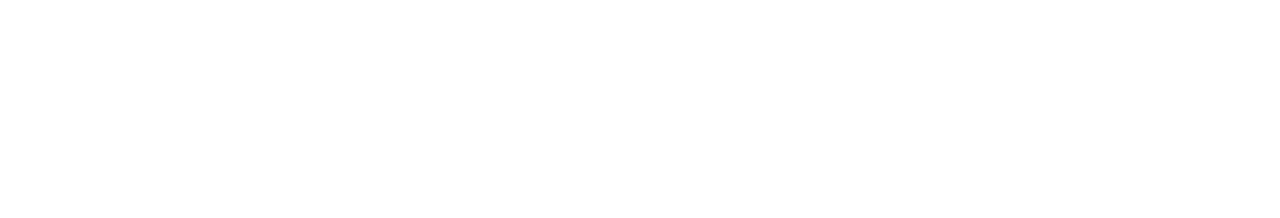
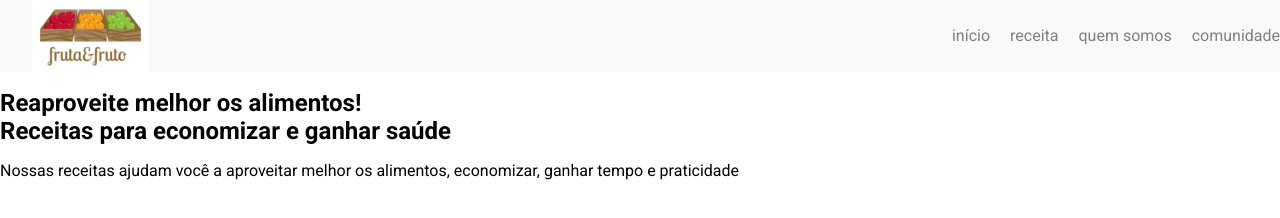
Before and after one commit to CriSarah/ArquiteturaCSS, a plain HTML site: page index.html in a window 1280 px wide. Drawn offline with Linux system fonts and the light colour scheme.

Commit message:
Adicionando título, subtitulo e parágrafo

```diff
--- /dev/null
+++ b/assets/css/menu/cabecalho.css
@@ -0,0 +1,7 @@
+.cabecalho {
+    align-items: center;
+    background: #F9F9F9;
+    display: flex;
+    justify-content: space-between;
+    padding-left: 2rem;
+}
--- /dev/null
+++ b/assets/css/menu/menu_item.css
@@ -0,0 +1,7 @@
+.menu_item {
+    list-style: none;
+  }
+
+  .menu_item:last-child .menu_link{
+    margin-right: 0;
+  }
--- /dev/null
+++ b/assets/css/menu/menu_link.css
@@ -0,0 +1,11 @@
+.menu_link{
+    color: #808080;
+    margin-right: 1.25rem;
+    text-decoration: none;
+    text-transform: lowercase;
+  }
+
+  .menu_link:hover {
+      color: #333333;
+      font-weight: bold;
+  }
--- /dev/null
+++ b/assets/css/menu/menu_lista.css
@@ -0,0 +1,4 @@
+.menu_lista {
+
+    display: flex;
+}
--- a/index.html
+++ b/index.html
@@ -8,9 +8,39 @@
         <title>Fruta & Fruto</title>
         <link href="./assets/css/normalize.css" rel="stylesheet" />
         <link href="./assets/css/reset.css" rel="stylesheet" />
+        <link rel="stylesheet" href="assets/css/menu/cabecalho.css">
+
+        <link rel="stylesheet" href="assets/css/menu/menu_link.css">
+
+        <link rel="stylesheet" href="assets/css/menu/menu_item.css">
+
+        <link rel="stylesheet" href="assets/css/menu/menu_lista.css">
     </head>
 
     <body>
+        <header class="cabecalho">
+            <img class="logo" alt="Fruta e fruto" src="assets/img/logo.jpg"/>
 
+            <nav class="menu">
+                <ul class="menu_lista">
+                    <li class="menu_item"><a class="menu_link" href="#">Início</a></li>
+
+                    <li class="menu_item"><a class="menu_link" href="#">Receita</a></li>
+
+                    <li class="menu_item"><a class="menu_link" href="#">Quem somos</a></li>
+
+                    <li class="menu_item"><a class="menu_link" href="#">Comunidade</a></li>
+                </ul>
+            </nav>
+        </header>
+
+        <section>
+            <img>
+            <h2>Reaproveite melhor os alimentos!</h2>
+        </section>
+        <section>
+            <h2>Receitas para economizar e ganhar saúde</h2>
+            <p>Nossas receitas ajudam você a aproveitar melhor os alimentos, economizar, ganhar tempo e praticidade </p>
+        </section>
     </body>
 </html>
```
